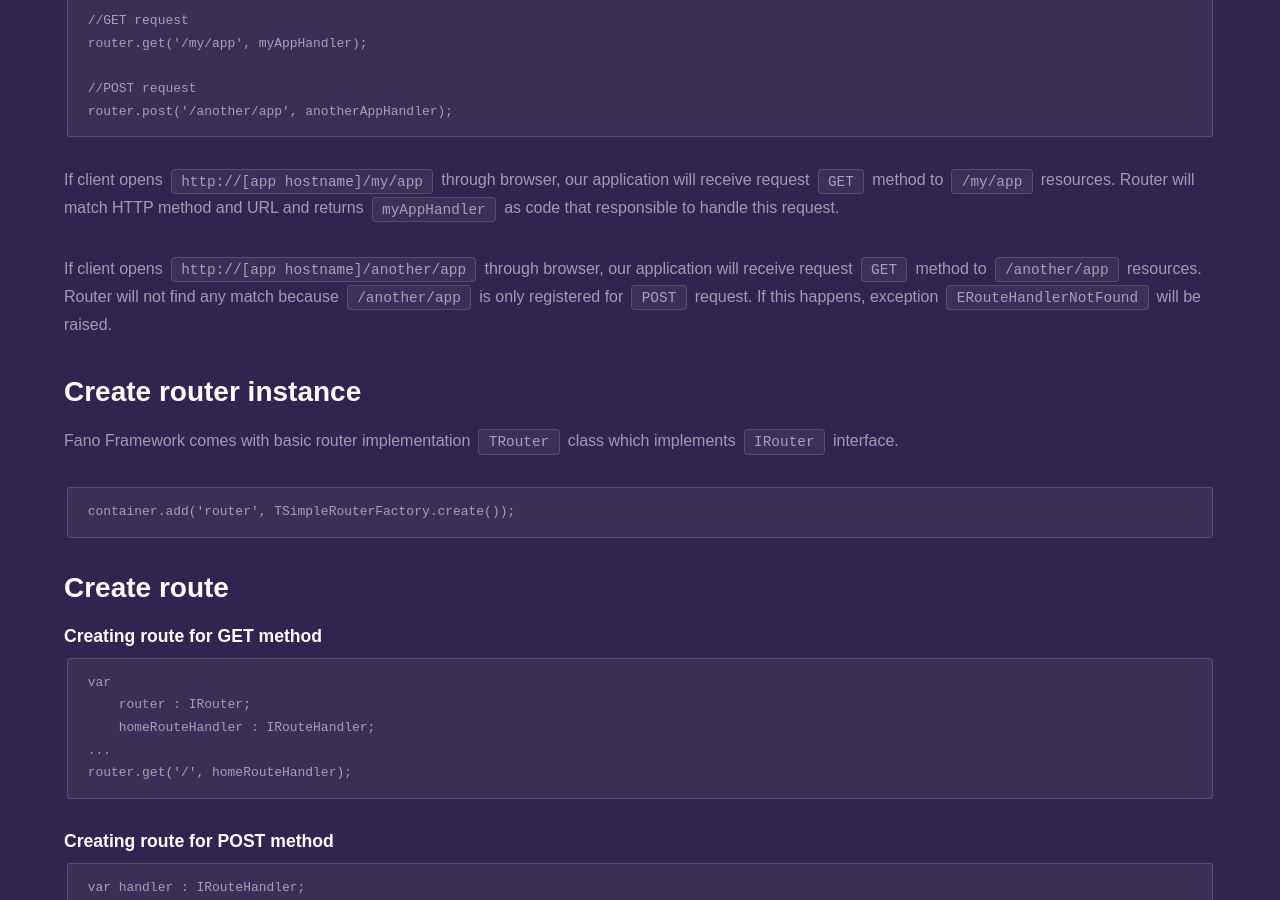
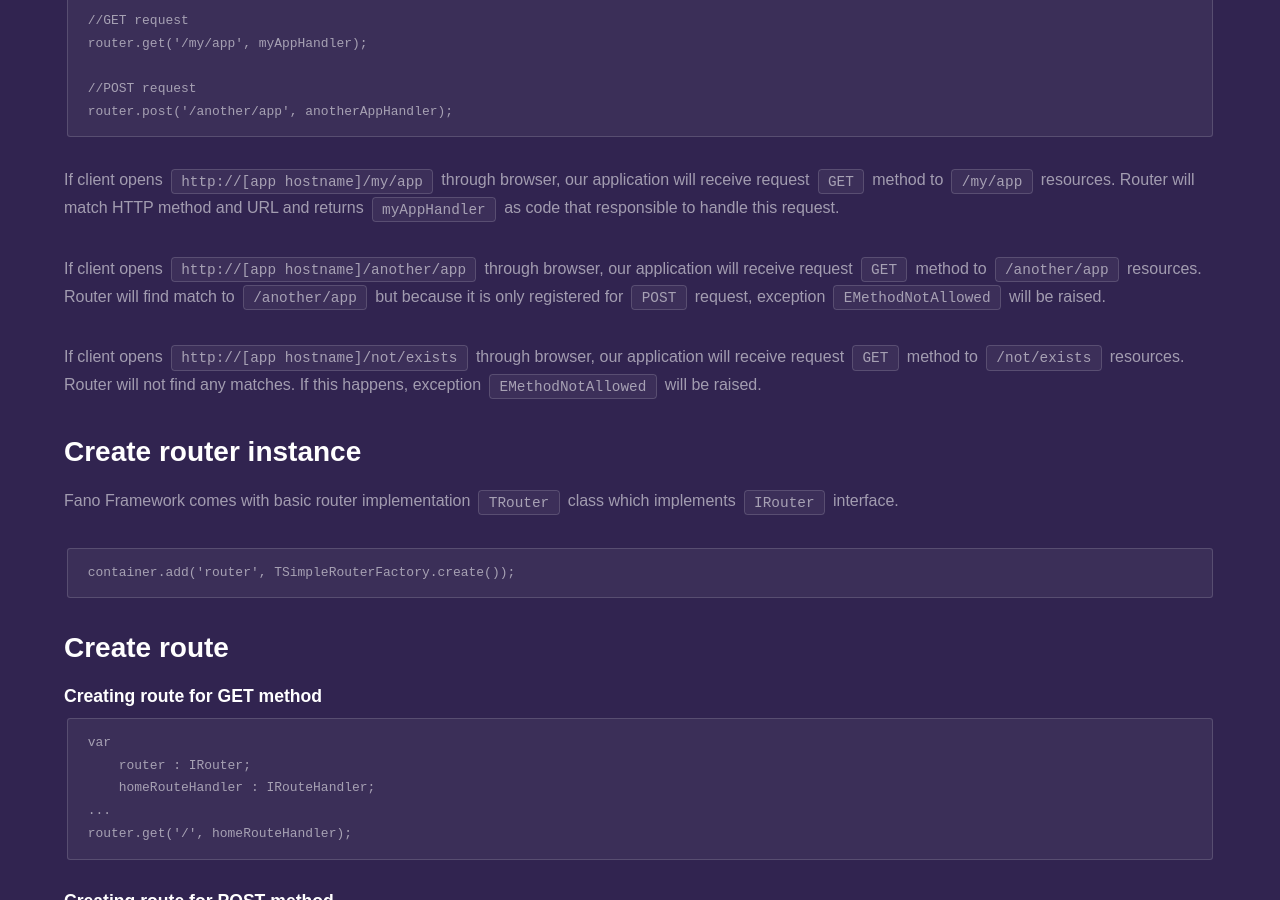
Before and after one commit to fanoframework/fanoframework.github.io, a Jekyll site: the page built from working-with-router/index.md, in a window 1280 px wide and 900 px high, scrolled down 879 px. Built offline with Jekyll 4.4.1, drawn with Linux system fonts in a browser that asks for light colours; our own code applies the rules of GitHub Pages for plain Markdown files.

Commit message:
edit inaccurate content

```diff
--- a/working-with-router/index.md
+++ b/working-with-router/index.md
@@ -34,7 +34,9 @@
 
 If client opens `http://[app hostname]/my/app` through browser, our application will receive request `GET` method to `/my/app` resources. Router will match HTTP method and URL and returns `myAppHandler` as code that responsible to handle this request.
 
-If client opens `http://[app hostname]/another/app` through browser, our application will receive request `GET` method to `/another/app` resources. Router will not find any match because `/another/app` is only registered for `POST` request. If this happens, exception `ERouteHandlerNotFound` will be raised.
+If client opens `http://[app hostname]/another/app` through browser, our application will receive request `GET` method to `/another/app` resources. Router will find match to `/another/app` but because it is only registered for `POST` request, exception `EMethodNotAllowed` will be raised.
+
+If client opens `http://[app hostname]/not/exists` through browser, our application will receive request `GET` method to `/not/exists` resources. Router will not find any matches. If this happens, exception `EMethodNotAllowed` will be raised.
 
 ## Create router instance
 
```
